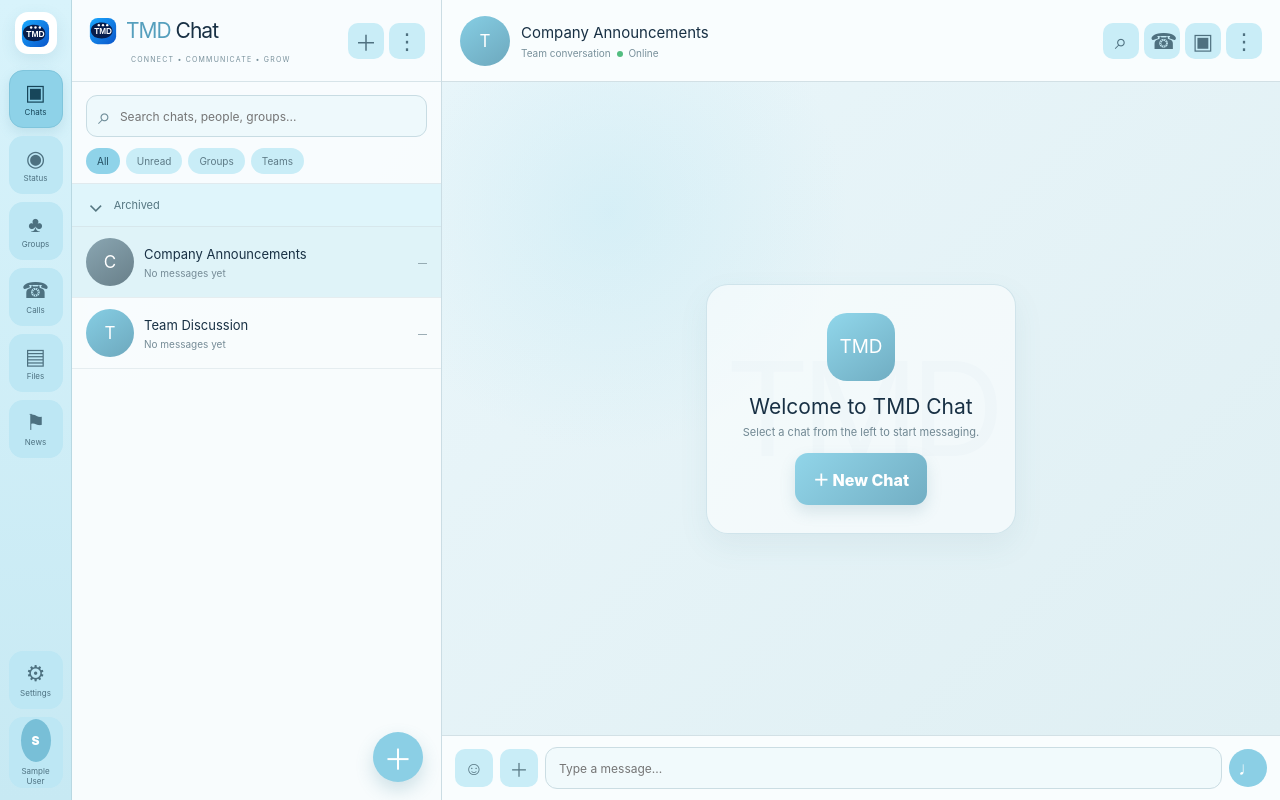
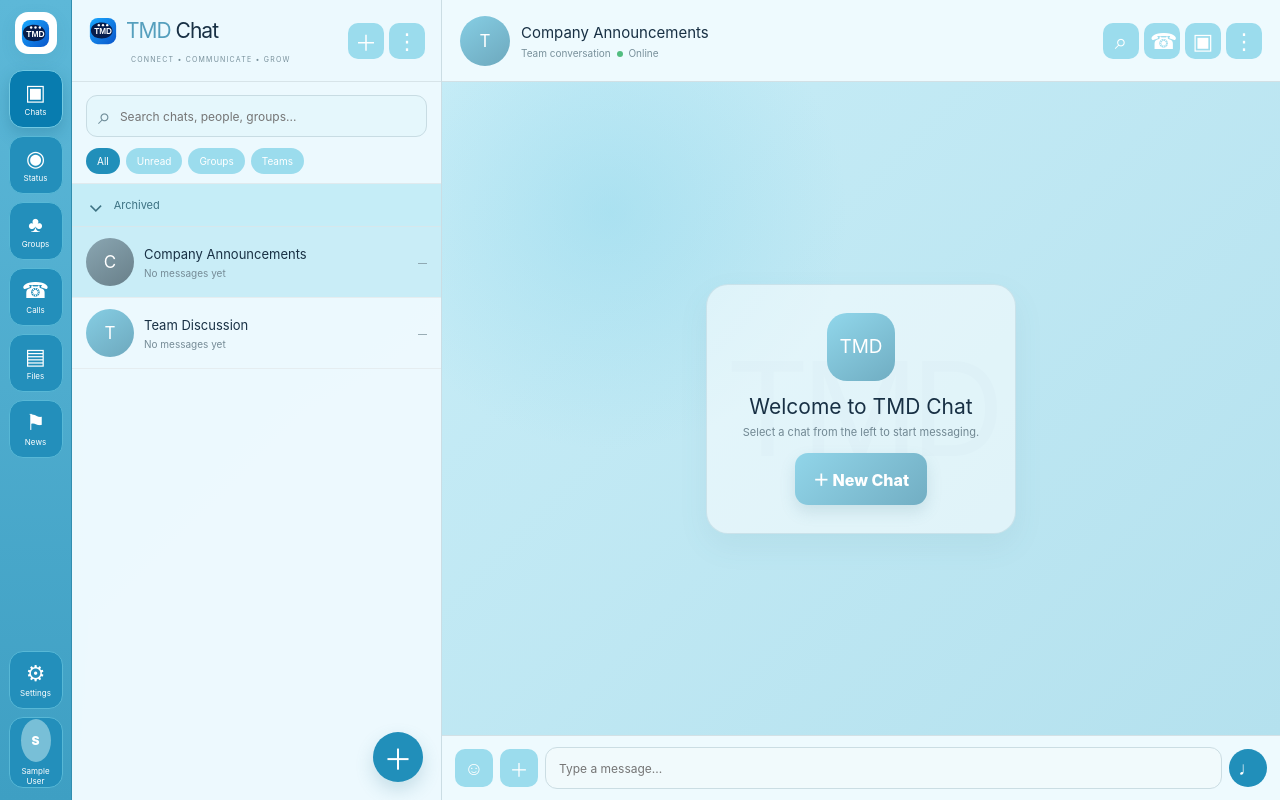
Before and after one commit to pinturaj873-bit/tmd-chat, a Flask app: page /home in a window 1280 px wide. Run offline with Flask 3, Linux system fonts and the light colour scheme; the visitor is signed in with stand-in values (Sample User, id 1); data comes from the database, SQL or seed files in the repository; data that the repository does not hold is empty.

Commit message:
Set sky blue dashboard background and blue white menus

```diff
--- a/static/style.css
+++ b/static/style.css
@@ -173,3 +173,58 @@
 .tmd-rail-logo img{width:31px;height:31px}
 .tmd-brand-line img{width:30px;height:30px}
 .tmd-brand-line strong{font-size:21px}
+
+
+/* Final TMD Chat sky-blue dashboard palette */
+.tmd-wa-shell{
+  background:
+    radial-gradient(circle at 10% 0,#bfefff 0,transparent 32%),
+    radial-gradient(circle at 92% 100%,#a9dff0 0,transparent 36%),
+    linear-gradient(135deg,#bdeaf7,#d8f3fa 52%,#b6e4f2) !important;
+}
+.tmd-rail{
+  background:linear-gradient(180deg,#5db8d8,#3e9fc3) !important;
+  border-right-color:#318eaf !important;
+}
+.tmd-rail nav a,.tmd-rail-bottom a,.tmd-rail-bottom button{
+  background:#238fbb !important;
+  color:#fff !important;
+  border-color:#58b8d6 !important;
+}
+.tmd-rail nav a:hover,.tmd-rail-bottom a:hover,.tmd-rail-bottom button:hover{
+  background:#147da9 !important;
+  color:#fff !important;
+}
+.tmd-rail nav a.active{
+  background:#087caf !important;
+  color:#fff !important;
+  border-color:#72c9e2 !important;
+  box-shadow:0 6px 15px rgba(20,102,133,.28) !important;
+}
+.tmd-rail em{color:#fff !important}
+.tmd-chat-sidebar{
+  background:rgba(239,250,254,.95) !important;
+}
+.tmd-conversation{
+  background:rgba(222,245,251,.92) !important;
+}
+.tmd-conversation-head,.tmd-composer{
+  background:rgba(239,250,254,.97) !important;
+}
+.tmd-message-area{
+  background:
+    radial-gradient(circle at 20% 20%,rgba(122,207,232,.34),transparent 28%),
+    linear-gradient(135deg,#c8edf7,#b4e1ee) !important;
+}
+.tmd-chat-row:first-child{background:#c9edf7 !important}
+.tmd-chat-row:hover{background:#d9f3fa !important}
+.tmd-search{background:#e5f7fc !important}
+.tmd-filters button,.tmd-head-actions button,.tmd-conv-actions button,.tmd-composer>button{
+  background:#9bdced !important;
+  color:#fff !important;
+}
+.tmd-filters button.active,.tmd-new-chat,.tmd-composer .tmd-mic{
+  background:#218fba !important;
+  color:#fff !important;
+}
+.tmd-archive{background:#c5edf7 !important;color:#3d7283 !important}
```
